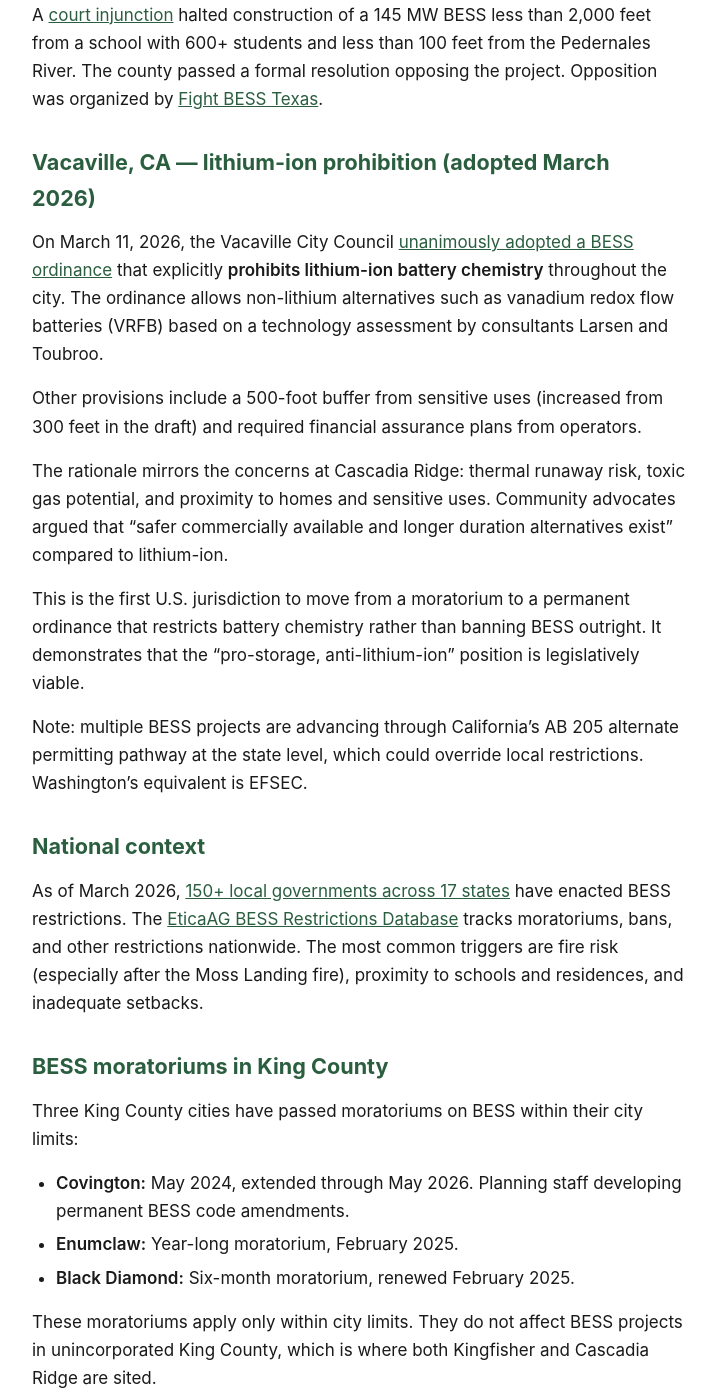
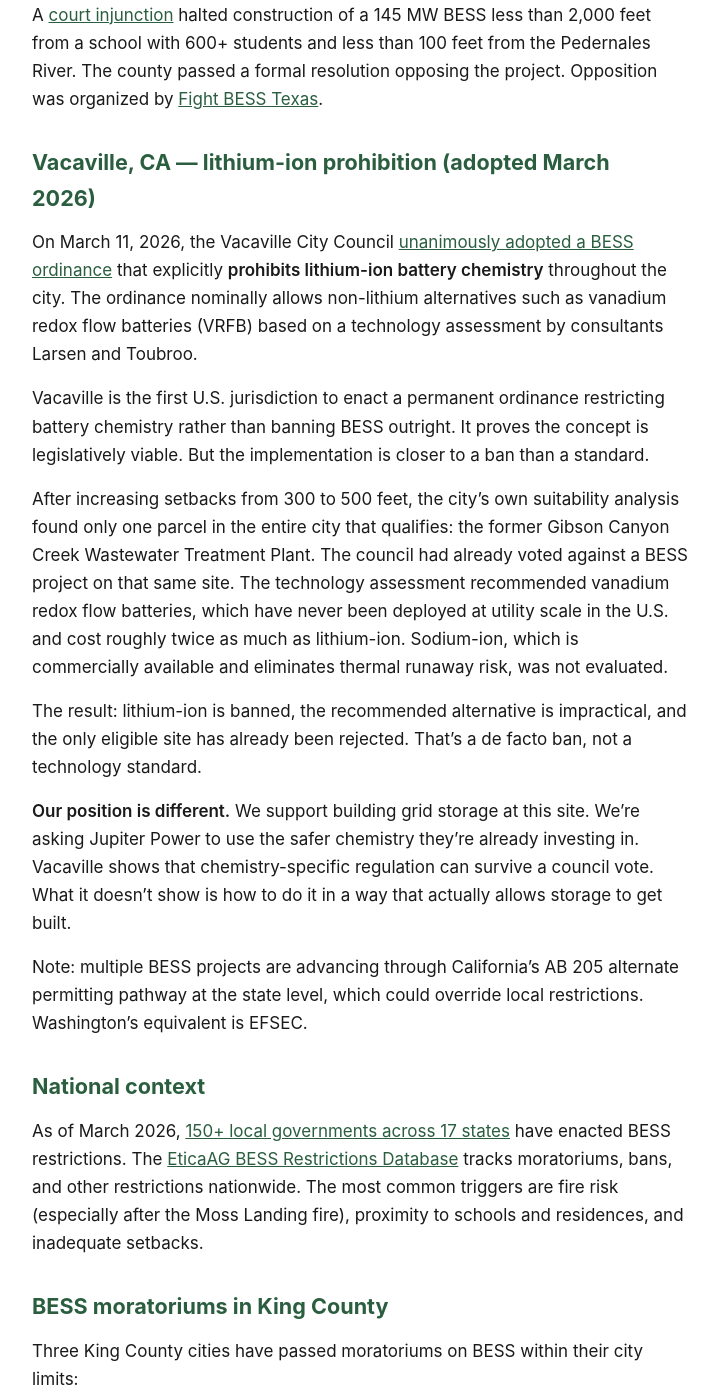
Before and after one commit to calef/cascadia-ridge-bess, a Jekyll site: the page built from _pages/other-projects.md, in a window 1280 px wide and 1400 px high, scrolled down 3752 px. Shown: the whole window, without its empty margins (280-998 px from the left). Built offline with Jekyll 4.4.1, drawn with Linux system fonts in a browser that asks for light colours.

Commit message:
Deploy site 2026-03-23-201519

```diff
--- a/_pages/other-projects.md
+++ b/_pages/other-projects.md
@@ -79,13 +79,15 @@ A [court injunction](https://texasscorecard.com/local/court-order-blocks-battery
 
 ## Vacaville, CA — lithium-ion prohibition (adopted March 2026)
 
-On March 11, 2026, the Vacaville City Council [unanimously adopted a BESS ordinance](https://www.pressdemocrat.com/2026/03/11/vacaville-adopts-battery-energy-storage-systems-ordinance/) that explicitly **prohibits lithium-ion battery chemistry** throughout the city. The ordinance allows non-lithium alternatives such as vanadium redox flow batteries (VRFB) based on a technology assessment by consultants Larsen and Toubroo.
+On March 11, 2026, the Vacaville City Council [unanimously adopted a BESS ordinance](https://www.pressdemocrat.com/2026/03/11/vacaville-adopts-battery-energy-storage-systems-ordinance/) that explicitly **prohibits lithium-ion battery chemistry** throughout the city. The ordinance nominally allows non-lithium alternatives such as vanadium redox flow batteries (VRFB) based on a technology assessment by consultants Larsen and Toubroo.
 
-Other provisions include a 500-foot buffer from sensitive uses (increased from 300 feet in the draft) and required financial assurance plans from operators.
+Vacaville is the first U.S. jurisdiction to enact a permanent ordinance restricting battery chemistry rather than banning BESS outright. It proves the concept is legislatively viable. But the implementation is closer to a ban than a standard.
 
-The rationale mirrors the concerns at Cascadia Ridge: thermal runaway risk, toxic gas potential, and proximity to homes and sensitive uses. Community advocates argued that "safer commercially available and longer duration alternatives exist" compared to lithium-ion.
+After increasing setbacks from 300 to 500 feet, the city's own suitability analysis found only one parcel in the entire city that qualifies: the former Gibson Canyon Creek Wastewater Treatment Plant. The council had already voted against a BESS project on that same site. The technology assessment recommended vanadium redox flow batteries, which have never been deployed at utility scale in the U.S. and cost roughly twice as much as lithium-ion. Sodium-ion, which is commercially available and eliminates thermal runaway risk, was not evaluated.
 
-This is the first U.S. jurisdiction to move from a moratorium to a permanent ordinance that restricts battery chemistry rather than banning BESS outright. It demonstrates that the "pro-storage, anti-lithium-ion" position is legislatively viable.
+The result: lithium-ion is banned, the recommended alternative is impractical, and the only eligible site has already been rejected. That's a de facto ban, not a technology standard.
+
+**Our position is different.** We support building grid storage at this site. We're asking Jupiter Power to use the safer chemistry they're already investing in. Vacaville shows that chemistry-specific regulation can survive a council vote. What it doesn't show is how to do it in a way that actually allows storage to get built.
 
 Note: multiple BESS projects are advancing through California's AB 205 alternate permitting pathway at the state level, which could override local restrictions. Washington's equivalent is EFSEC.
 
```
